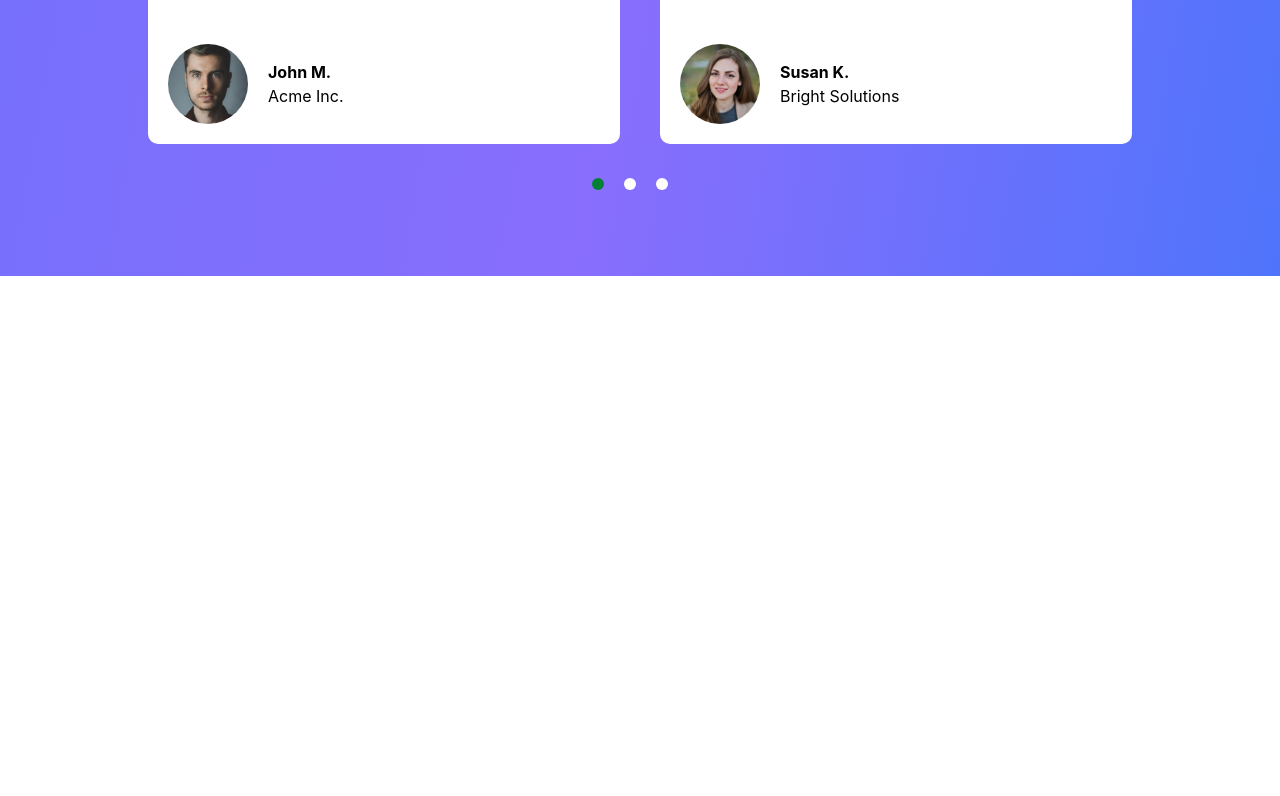
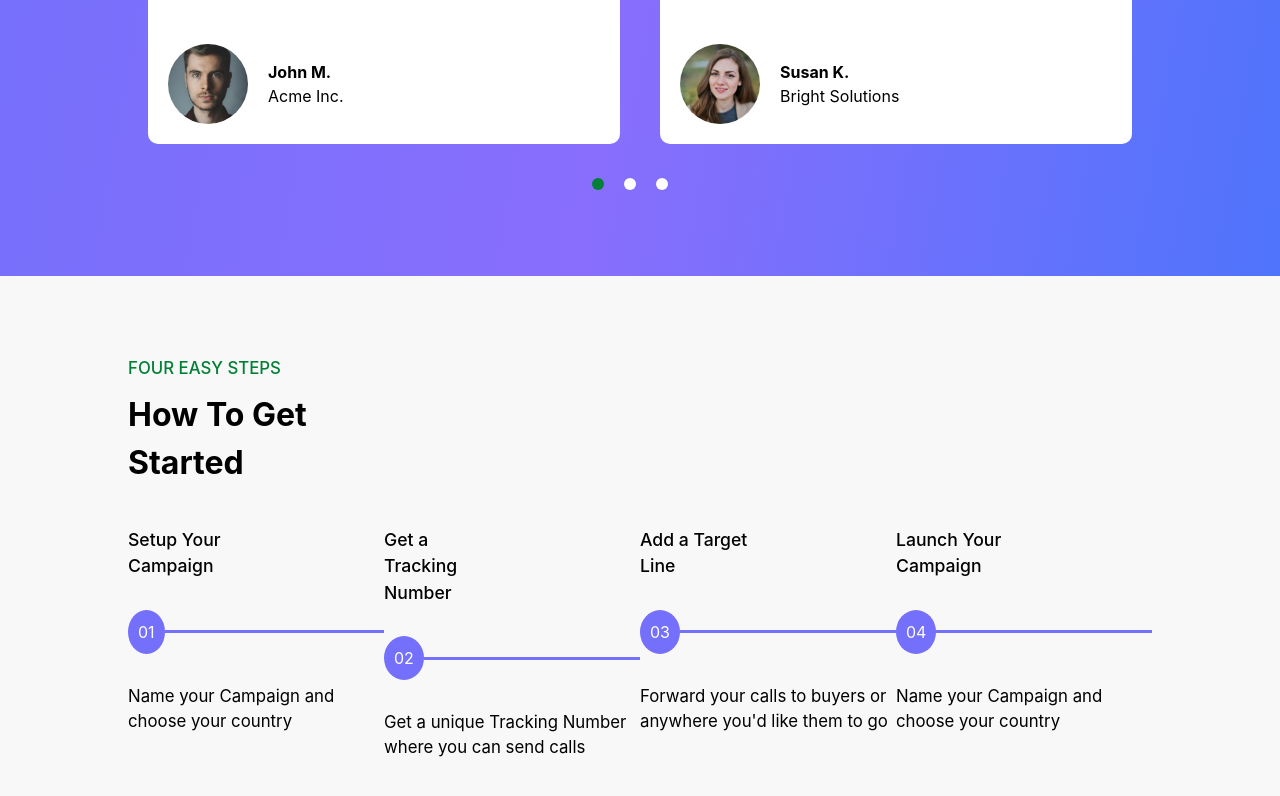
Before and after one commit to k-malongo/PeakReachCallCenter, a React (Vite) app: page / in a window 1280 px wide. Shown: the part 2978-3774 px from the top of the page. Before the commit the page ends 3254 px from the top, so only its background shows below. Built offline with nearby package versions, Linux system fonts and the light colour scheme.

Commit message:
add getting started

```diff
--- a/src/App.css
+++ b/src/App.css
@@ -414,6 +414,64 @@ p {
 	background: #008035 !important;
 }
 
+#pricing .getting_started {
+	background: #f8f8f8;
+	padding: 10vh 10%;
+}
+
+#pricing .getting_started .title {
+	text-transform: uppercase;
+	color: #008035;
+	font-size: 1.05rem;
+	font-weight: 500;
+}
+
+#pricing .getting_started .subtitle {
+	text-transform: capitalize;
+	font-size: 2rem;
+	margin: 10px 0 40px;
+	max-width: 200px;
+}
+
+#pricing .getting_started .card_container {
+	display: flex;
+	margin-bottom: 40px;
+}
+
+#pricing .getting_started .card {
+	width: 300px;
+}
+
+#pricing .getting_started .card .card_title {
+	max-width: 120px;
+	font-size: 1.1rem;
+	font-weight: 500;
+}
+
+#pricing .getting_started .card .line_container {
+	display: flex;
+	align-items: center;
+	margin: 30px 0;
+}
+
+#pricing .getting_started .card .line_container .number {
+	background: #7470fc;
+	color: #fff;
+	padding: 10px;
+	border-radius: 50%;
+}
+
+#pricing .getting_started .card .line_container .line {
+	height: 3px;
+	width: 100%;
+	background: #7470fc;
+}
+
+#pricing .getting_started .card .card_text {
+	max-width: 250px;
+	font-size: 1.05rem;
+}
+
 @media only screen and (max-width: 1280px) {
 	#navbar .links a {
 		font-size: 1.4rem;
--- a/src/App.jsx
+++ b/src/App.jsx
@@ -5,6 +5,7 @@ import Header from "./components/Header.jsx";
 import Services from "./components/Services.jsx";
 import About from "./components/About.jsx";
 import Testimonials from "./components/Testimonials.jsx";
+import Pricing from "./components/Pricing.jsx";
 
 function App() {
 	return (
@@ -14,6 +15,7 @@ function App() {
 			<Services />
 			<About />
 			<Testimonials />
+			<Pricing />
 		</>
 	);
 }
--- /dev/null
+++ b/src/components/Pricing.jsx
@@ -0,0 +1,56 @@
+export default function Pricing() {
+	return (
+		<div id="pricing">
+			<div className="getting_started">
+				<h2 className="title">four easy steps</h2>
+				<h3 className="subtitle">how to get started</h3>
+
+				<div className="card_container">
+					<div className="card">
+						<h4 className="card_title">Setup Your Campaign</h4>
+						<div className="line_container">
+							<div className="number">01</div>
+							<div className="line"></div>
+						</div>
+						<p className="card_text">
+							Name your Campaign and choose your country
+						</p>
+					</div>
+
+					<div className="card">
+						<h4 className="card_title">Get a Tracking Number</h4>
+						<div className="line_container">
+							<div className="number">02</div>
+							<div className="line"></div>
+						</div>
+						<p className="card_text">
+							Get a unique Tracking Number where you can send calls
+						</p>
+					</div>
+
+					<div className="card">
+						<h4 className="card_title">Add a Target Line</h4>
+						<div className="line_container">
+							<div className="number">03</div>
+							<div className="line"></div>
+						</div>
+						<p className="card_text">
+							Forward your calls to buyers or anywhere you'd like them to go
+						</p>
+					</div>
+
+					<div className="card">
+						<h4 className="card_title">Launch Your Campaign</h4>
+						<div className="line_container">
+							<div className="number">04</div>
+							<div className="line"></div>
+						</div>
+						<p className="card_text">
+							Name your Campaign and choose your country
+						</p>
+					</div>
+				</div>
+			</div>
+		</div>
+	);
+}
```
